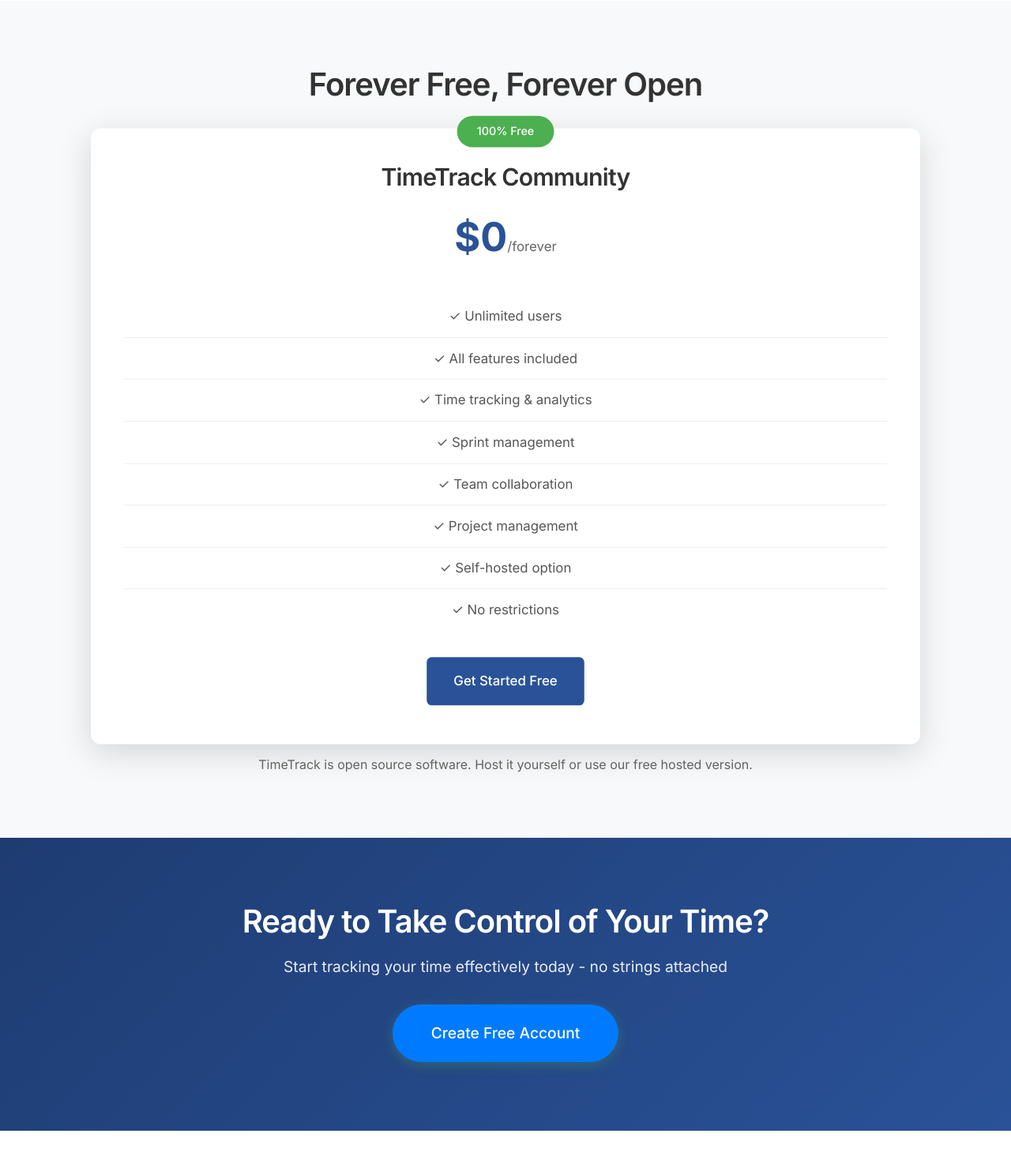
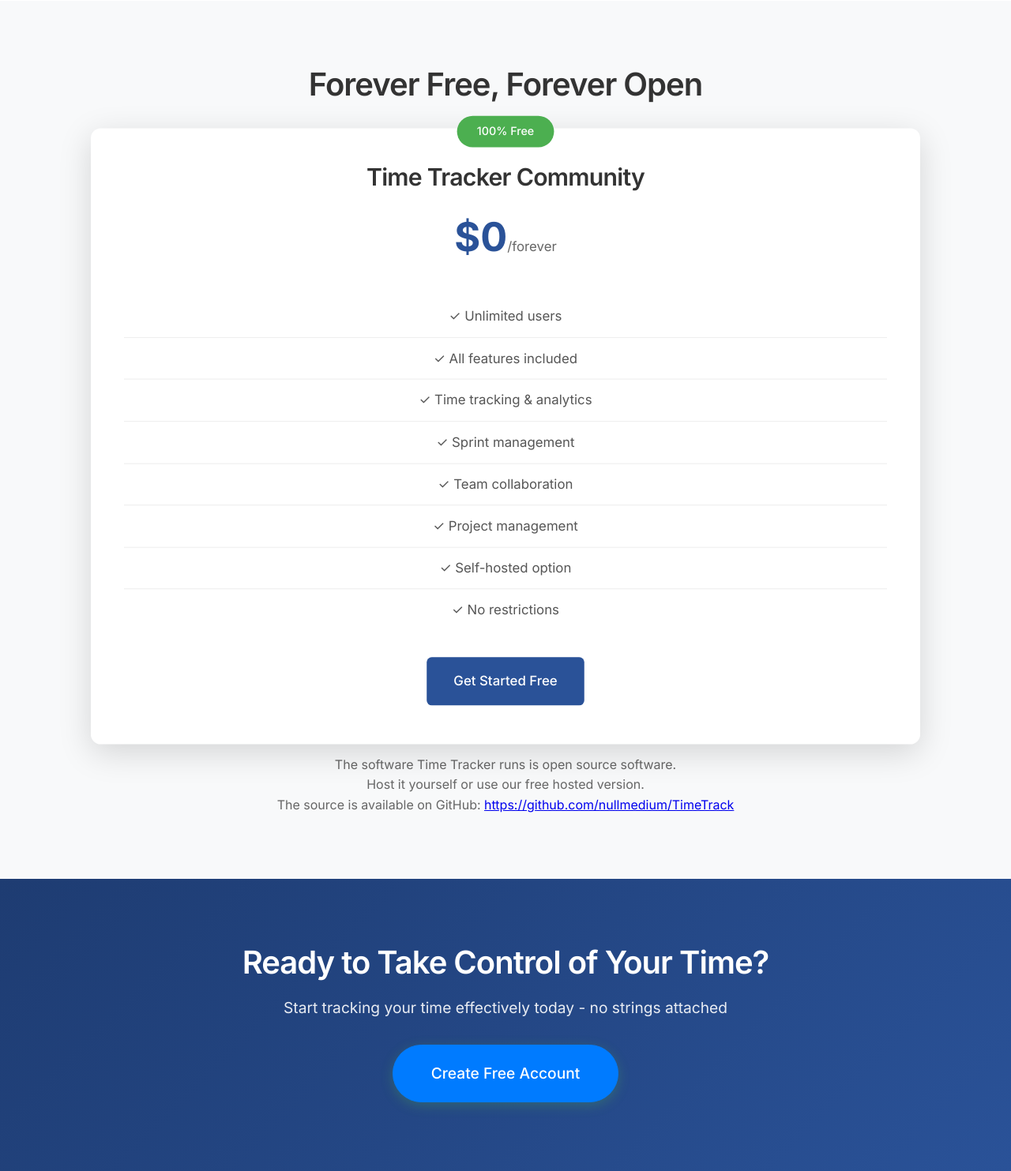
Before and after one commit to nullmedium/TimeTrack, a Flask app: page / in a window 1280 px wide. Shown: the part 2411-3894 px from the top of the page at 79% size. Run offline with Flask 2, Linux system fonts and the light colour scheme; data comes from the database, SQL or seed files in the repository; some libraries are stand-ins or nearby versions.

Commit message:
Replace TimeTrack with branding placeholders.

```diff
--- a/templates/index.html
+++ b/templates/index.html
@@ -63,9 +63,9 @@
         </div>
     </section>
 
-    <!-- Why TimeTrack Section -->
+    <!-- Why Choose Section -->
     <section class="statistics">
-        <h2 class="section-title">Why Choose TimeTrack?</h2>
+        <h2 class="section-title">Why Choose {{ g.branding.app_name if g.branding else 'TimeTrack' }}?</h2>
         <div class="stat-item">
             <div class="stat-number">100%</div>
             <div class="stat-label">Free & Open Source</div>
@@ -112,7 +112,7 @@
         <div class="pricing-cards">
             <div class="pricing-card featured">
                 <div class="badge">100% Free</div>
-                <h3>TimeTrack Community</h3>
+                <h3>{{ g.branding.app_name if g.branding else 'TimeTrack' }} Community</h3>
                 <div class="price">$0<span>/forever</span></div>
                 <ul class="pricing-features">
                     <li>✓ Unlimited users</li>
@@ -128,7 +128,10 @@
             </div>
         </div>
         <p style="text-align: center; margin-top: 2rem; color: #666;">
-            TimeTrack is open source software. Host it yourself or use our free hosted version.
+            The software {{ g.branding.app_name if g.branding else 'TimeTrack' }} runs is open source software.<br />
+            Host it yourself or use our free hosted version.<br />
+            The source is available on GitHub:
+            <a href="https://github.com/nullmedium/TimeTrack" target="_blank">https://github.com/nullmedium/TimeTrack</a>
         </p>
     </section>
 
--- a/templates/login.html
+++ b/templates/login.html
@@ -48,7 +48,7 @@
         </div>
 
         <div class="social-divider">
-            <span>New to TimeTrack?</span>
+            <span>New to {{ g.branding.app_name if g.branding else 'TimeTrack' }}?</span>
         </div>
 
         <div class="auth-links">
```
